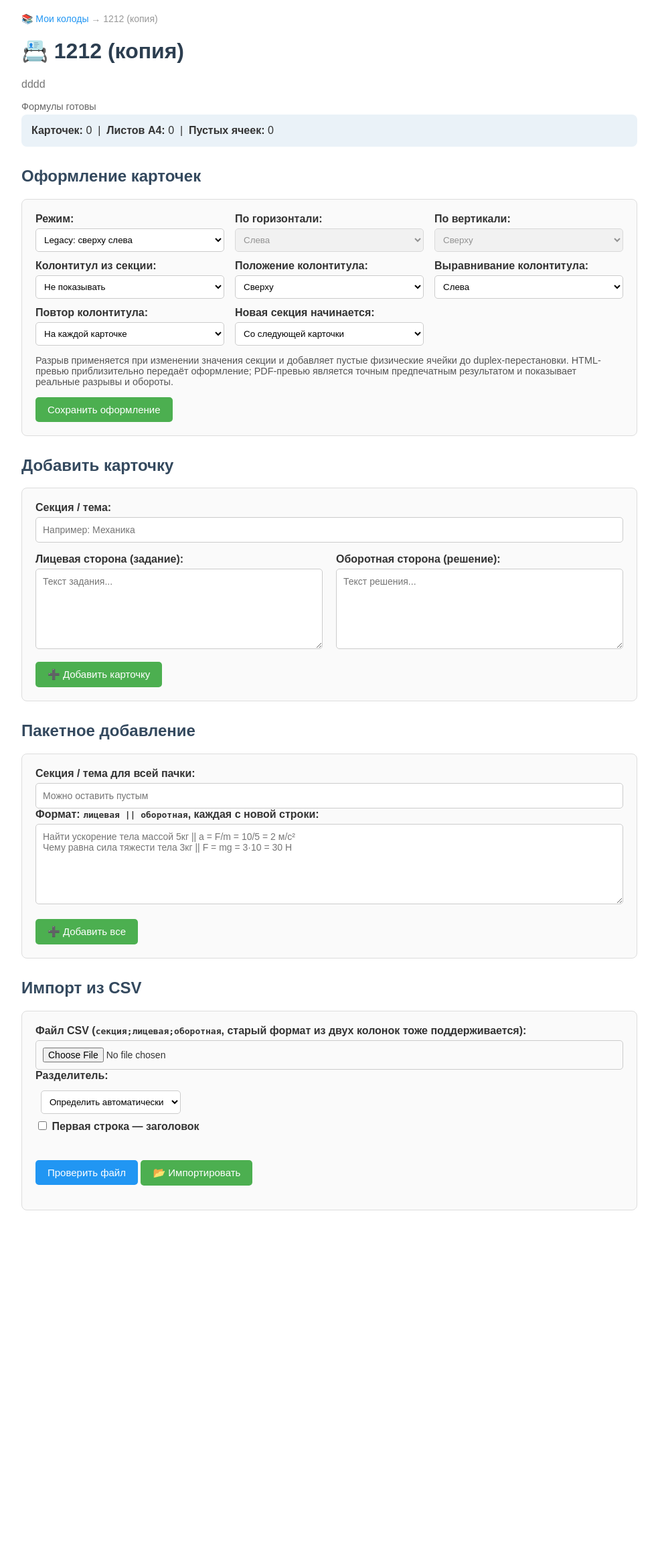
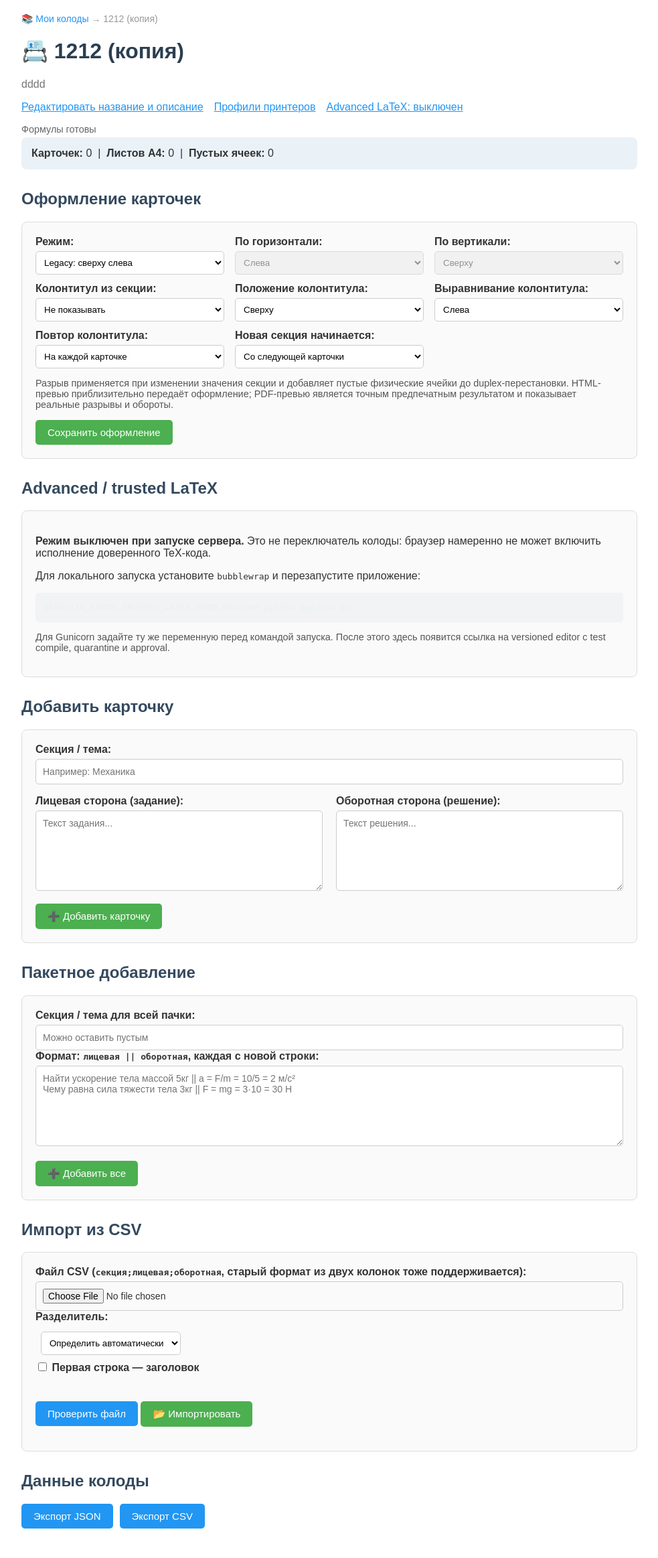
Before and after one commit to blairmunk/didactic_cards_gen, a Flask app: page /deck/54428a2d-bcdb-4133-bcea-4349abcdab4d in a window 1280 px wide. Shown: the whole page at 67% size, without its empty margins (148-1131 px from the left). Before the commit the page ends 1807 px from the top, so only its background shows below. Run offline with Flask 3, Linux system fonts and the light colour scheme; data comes from the database, SQL or seed files in the repository; some libraries are stand-ins or nearby versions.

Commit message:
feat: expose complete workflow navigation

```diff
--- a/app/didactic_cards/web/blueprint.py
+++ b/app/didactic_cards/web/blueprint.py
@@ -251,6 +251,7 @@ def _render_printer_profiles(
     *,
     calibration_result: dict | None = None,
     calibration_form: dict | None = None,
+    edit_profile: PrinterProfile | None = None,
 ):
     return render_template(
         'cards/printer_profiles.html',
@@ -262,6 +263,7 @@ def _render_printer_profiles(
         error=error,
         calibration_result=calibration_result,
         calibration_form=calibration_form or {},
+        edit_profile=edit_profile,
     ), status
 
 
@@ -322,6 +324,7 @@ def inject_csrf_token():
     return {
         'csrf_token': _csrf_token,
         'print_profiles': _print_profiles(),
+        'trusted_enabled': _trusted_enabled(),
         'request_id': getattr(g, 'request_id', None),
     }
 
@@ -434,7 +437,21 @@ def decks_list():
 
 @cards_bp.route('/printer_profiles', methods=['GET'])
 def printer_profiles():
-    return _render_printer_profiles()
+    edit_key = request.args.get('edit', '').strip()
+    if not edit_key:
+        return _render_printer_profiles()
+    edit_profile = next(
+        (
+            profile for profile in _saved_print_profiles()
+            if profile.key == edit_key
+        ),
+        None,
+    )
+    if edit_profile is None:
+        return _render_printer_profiles(
+            'Сохранённый профиль для редактирования не найден.', 404
+        )
+    return _render_printer_profiles(edit_profile=edit_profile)
 
 
 @cards_bp.route('/printer_profiles/calibration-sheet', methods=['POST'])
--- a/app/didactic_cards/web/static/cards/style.css
+++ b/app/didactic_cards/web/static/cards/style.css
@@ -46,6 +46,55 @@ button:hover, .btn:hover,
     gap: 10px;
     flex-wrap: wrap;
     margin-top: 10px;
+}
+
+.app-navigation {
+    display: flex;
+    align-items: center;
+    gap: 0.75rem 1rem;
+    flex-wrap: wrap;
+    margin: 0.5rem 0 1rem;
+}
+
+.feature-status {
+    padding: 0.35rem 0.6rem;
+    border-radius: 999px;
+    font-size: 0.9rem;
+}
+
+.feature-enabled {
+    color: #176b2c;
+    background: #e8f7ec;
+}
+
+.feature-disabled {
+    color: #875900;
+    background: #fff4d6;
+}
+
+.feature-help summary {
+    cursor: pointer;
+}
+
+.feature-help pre,
+.advanced-entry pre {
+    max-width: 100%;
+    padding: 0.75rem;
+    overflow-x: auto;
+    background: #f1f3f5;
+    border-radius: 5px;
+}
+
+.feature-enabled-panel {
+    border-left: 5px solid #4caf50;
+}
+
+.feature-disabled-panel {
+    border-left: 5px solid #f39c12;
+}
+
+.deck-data-actions {
+    margin-bottom: 1.5rem;
 }
 
 .print-profile-control {
--- a/app/didactic_cards/web/templates/cards/index.html
+++ b/app/didactic_cards/web/templates/cards/index.html
@@ -34,6 +34,11 @@
     {% if deck.description %}
     <p style="color:#777;">{{ deck.description }}</p>
     {% endif %}
+    <nav class="app-navigation" aria-label="Инструменты колоды">
+        <a href="{{ url_for('cards.edit_deck', deck_id=deck.id) }}">Редактировать название и описание</a>
+        <a href="{{ url_for('cards.printer_profiles') }}">Профили принтеров</a>
+        <a href="#advanced-mode">Advanced LaTeX: {{ 'включён' if trusted_enabled else 'выключен' }}</a>
+    </nav>
 
     {% if error %}
     <div class="error-message">{{ error }}</div>
@@ -123,10 +128,27 @@
             </div>
             <p class="preview-notice">Разрыв применяется при изменении значения секции и добавляет пустые физические ячейки до duplex-перестановки. HTML-превью приблизительно передаёт оформление; PDF-превью является точным предпечатным результатом и показывает реальные разрывы и обороты.</p>
             <button type="submit" class="btn-primary">Сохранить оформление</button>
-            {% if trusted_enabled %}
-            <a href="{{ url_for('cards.trusted_latex_editor', deck_id=deck.id) }}" class="btn-warning">Advanced / trusted LaTeX{% if trusted_active %} — активен{% endif %}</a>
+        </form>
+    </div>
+
+    <h2 id="advanced-mode">Advanced / trusted LaTeX</h2>
+    <div class="card-form advanced-entry {% if trusted_enabled %}feature-enabled-panel{% else %}feature-disabled-panel{% endif %}">
+        {% if trusted_enabled %}
+        <p>
+            Режим разрешён при запуске сервера.
+            {% if trusted_active %}
+            Сейчас печать использует approved-шаблон v{{ trusted_active.version }}.
+            {% else %}
+            Сейчас используется обычное built-in оформление; сохранение шаблона само по себе его не активирует.
             {% endif %}
-        </form>
+        </p>
+        <a href="{{ url_for('cards.trusted_latex_editor', deck_id=deck.id) }}" class="btn-warning">Открыть редактор Advanced LaTeX</a>
+        {% else %}
+        <p><strong>Режим выключен при запуске сервера.</strong> Это не переключатель колоды: браузер намеренно не может включить исполнение доверенного TeX-кода.</p>
+        <p>Для локального запуска установите <code>bubblewrap</code> и перезапустите приложение:</p>
+        <pre><code>DIDACTIC_CARDS_TRUSTED_LATEX_ENABLED=true python app/run.py</code></pre>
+        <p class="preview-notice">Для Gunicorn задайте ту же переменную перед командой запуска. После этого здесь появится ссылка на versioned editor с test compile, quarantine и approval.</p>
+        {% endif %}
     </div>
 
     <!-- Добавление одной карточки -->
@@ -260,6 +282,12 @@
     </div>
     {% endif %}
 
+    <h2>Данные колоды</h2>
+    <div id="deck-data-actions" class="buttons deck-data-actions">
+        <a href="{{ url_for('cards.export_deck_as_json', deck_id=deck.id) }}" class="btn-secondary" download>Экспорт JSON</a>
+        <a href="{{ url_for('cards.export_deck_as_csv', deck_id=deck.id) }}" class="btn-secondary" download>Экспорт CSV</a>
+    </div>
+
     <!-- Генерация -->
     <div id="generate-buttons" {% if not cards %}style="display:none"{% endif %}>
         <h2>Генерация</h2>
@@ -276,8 +304,6 @@
         </div>
         {% endif %}
         <div class="buttons">
-            <a href="{{ url_for('cards.export_deck_as_json', deck_id=deck.id) }}" class="btn-secondary" download>Экспорт JSON</a>
-            <a href="{{ url_for('cards.export_deck_as_csv', deck_id=deck.id) }}" class="btn-secondary" download>Экспорт CSV</a>
             <form class="print-form" action="{{ url_for('cards.preview_latex', deck_id=deck.id) }}" method="post" style="display:inline">
                 <input type="hidden" name="_csrf_token" value="{{ csrf_token() }}">
                 <input type="hidden" name="profile_id" value="">
```
Also changed, not shown: app/didactic_cards/web/templates/cards/decks.html (+24 -4 lines), app/didactic_cards/web/templates/cards/printer_profiles.html (+13 -11 lines), app/tests/test_blueprint.py (+84 -4 lines), app/tests/test_browser_e2e.py (+6 -2 lines), docs/REMEDIATION_PLAN.md (+5 -1 lines), docs/UI_FUNCTIONALITY_AUDIT.md (added, +72 -0 lines), docs/USER_AND_TECHNICAL_GUIDE.md (+2 -2 lines), README.md, 3 other files.
